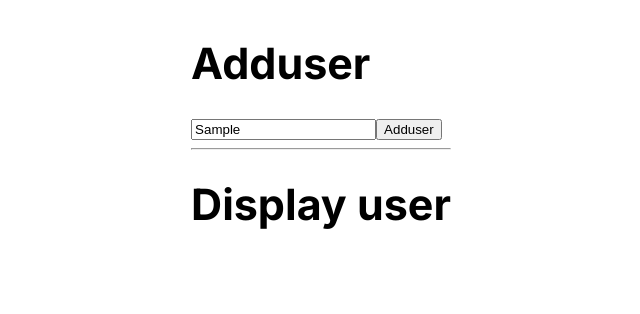
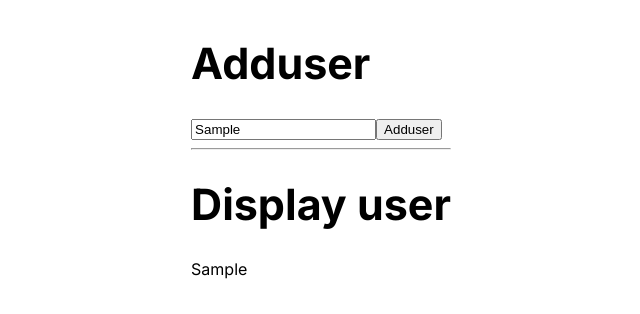
Before and after one commit to AdityaGaur7/NEXTJS-CODE, a Next.js app: page /comp in a window 1280 px wide. Both pictures are taken after typing "Sample" into the empty fields and a click on the button "Adduser". Shown: the top 314 px of the page, without its empty margins (319-959 px from the left). Built offline with nearby package versions, Linux system fonts and the light colour scheme.

Commit message:
display data from redux

```diff
--- a/src/app/comp/displayuser.js
+++ b/src/app/comp/displayuser.js
@@ -1,13 +1,25 @@
-import React from 'react'
+"use client"
 
-const Display = () => {
+import { useSelector } from 'react-redux'
+export default function Display(){
+    const userdata = useSelector((data)=>data.reducer.users);
+    console.log(userdata);
   return (
     <div>
         <hr/>
         <h1>Display user</h1>
+        <div>
+            {
+                userdata.map((item,index)=>(
+                  <div>
+
+                      {item.name}
+
+                  </div>
+                ))
+            }
+        </div>
 
     </div>
   )
 }
-
-export default Display
--- a/src/app/redux/slice.js
+++ b/src/app/redux/slice.js
@@ -8,7 +8,7 @@ const Slice = createSlice({
     initialState,
     reducers:{
         adduser:(state,action)=>{
-            console.log(action);
+            // console.log(action);
             const data = {
                 id:nanoid(),
                 name:action.payload,
```
